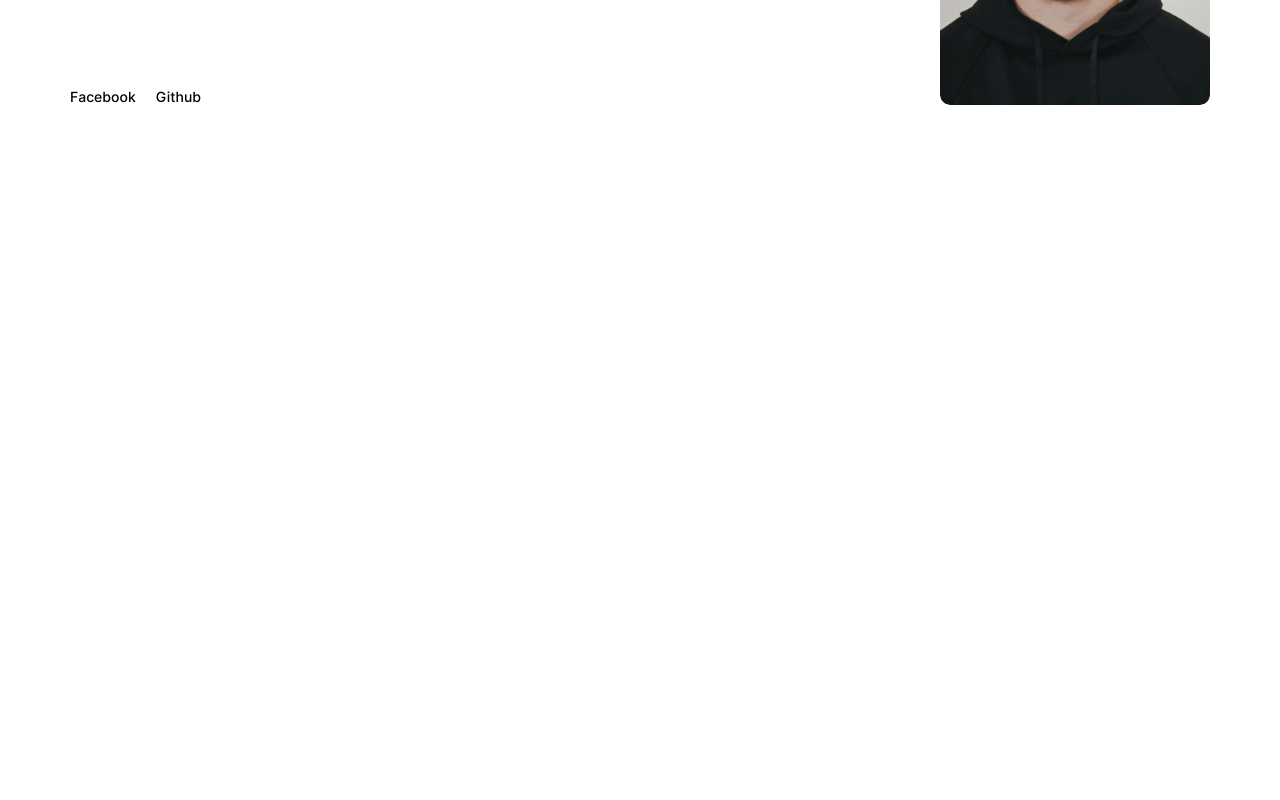
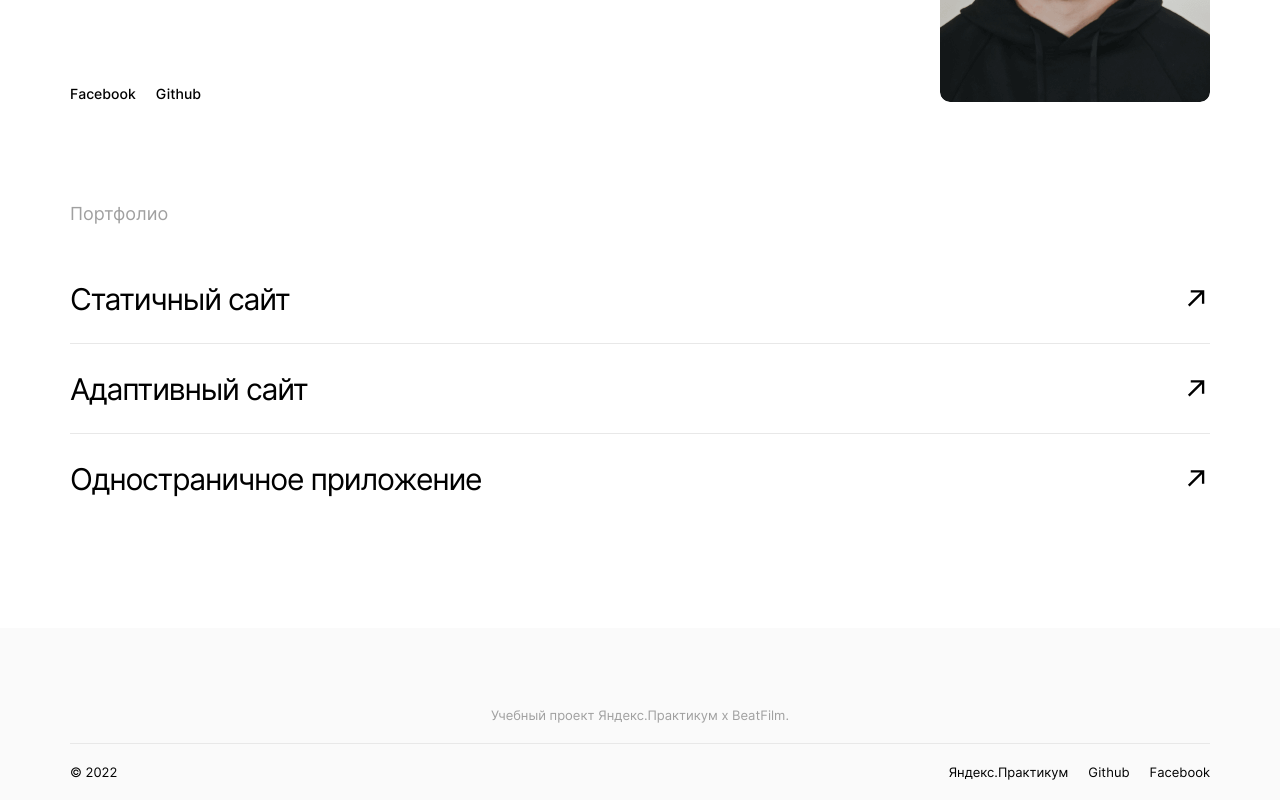
Before and after one commit to Ali-Gator/movies-explorer-frontend, a React (Create React App) app: page / in a window 1280 px wide. Shown: the part 2318-3118 px from the top of the page. Before the commit the page ends 2525 px from the top, so only its background shows below. Built offline with nearby package versions, Linux system fonts and the light colour scheme.

Commit message:
feat: add layout for portfolio and footer components

```diff
--- a/public/index.html
+++ b/public/index.html
@@ -10,11 +10,6 @@
 <body>
 <noscript>You need to enable JavaScript to run this app.</noscript>
 <div id='root'></div>
-<div class='root'>
-
-
-  <section class='portfolio'></section>
-  <footer class='footer'></footer>
-</div>
+<div class='root'></div>
 </body>
 </html>
--- /dev/null
+++ b/src/components/Footer/Footer.jsx
@@ -0,0 +1,33 @@
+import React from 'react';
+import './footer.css';
+import { NavLink } from 'react-router-dom';
+
+function Footer() {
+  return (
+    <footer className='footer'>
+      <p className='footer__text'>Учебный проект Яндекс.Практикум х BeatFilm.</p>
+      <div className='footer__wrapper'>
+        <p className='footer__copyright'>&copy; 2022</p>
+        <ul className='footer__links'>
+          <li>
+            <NavLink to='/signup' className='footer__link'>
+              Яндекс.Практикум
+            </NavLink>
+          </li>
+          <li>
+            <NavLink to='/signup' className='footer__link'>
+              Github
+            </NavLink>
+          </li>
+          <li>
+            <NavLink to='/signup' className='footer__link'>
+              Facebook
+            </NavLink>
+          </li>
+        </ul>
+      </div>
+    </footer>
+  );
+}
+
+export default Footer;
--- /dev/null
+++ b/src/components/Footer/footer.css
@@ -0,0 +1,38 @@
+.footer {
+  font-size: 13px;
+  line-height: 1.23;
+  padding: 79px 70px 20px;
+  background-color: #FAFAFA;
+}
+
+.footer__text {
+  margin: 0;
+  padding: 0 0 20px;
+  text-align: center;
+  color: #A0A0A0;
+  border-bottom: 1px solid #E8E8E8;
+}
+
+.footer__wrapper {
+  display: flex;
+  align-items: center;
+  justify-content: space-between;
+  margin-top: 20px;
+}
+
+.footer__copyright {
+  margin: 0;
+}
+
+.footer__links {
+  display: flex;
+  margin: 0;
+  padding: 0;
+  list-style: none;
+  column-gap: 20px;
+}
+
+.footer__link {
+  text-decoration: none;
+  color: inherit;
+}
--- a/src/components/Main/Main.jsx
+++ b/src/components/Main/Main.jsx
@@ -5,6 +5,8 @@ import Promo from '../Promo/Promo';
 import AboutProject from '../AboutProject/AboutProject';
 import Techs from '../Techs/Techs';
 import AboutMe from '../AboutMe/AboutMe';
+import Portfolio from '../Portfolio/Portfolio';
+import Footer from '../Footer/Footer';
 
 function Main() {
   return (
@@ -14,6 +16,8 @@ function Main() {
       <AboutProject />
       <Techs />
       <AboutMe />
+      <Portfolio />
+      <Footer />
     </div>
   );
 }
--- /dev/null
+++ b/src/components/Portfolio/Portfolio.jsx
@@ -0,0 +1,30 @@
+import React from 'react';
+import { NavLink } from 'react-router-dom';
+import './portfolio.css';
+
+function Portfolio() {
+  return (
+    <section className='portfolio'>
+      <h2 className='portfolio__title'>Портфолио</h2>
+      <ul className='portfolio__list'>
+        <li>
+          <NavLink to='/signup' className='portfolio__item'>
+            Статичный сайт
+          </NavLink>
+        </li>
+        <li>
+          <NavLink to='/signup' className='portfolio__item'>
+            Адаптивный сайт
+          </NavLink>
+        </li>
+        <li>
+          <NavLink to='/signup' className='portfolio__item'>
+            Одностраничное приложение
+          </NavLink>
+        </li>
+      </ul>
+    </section>
+  );
+}
+
+export default Portfolio;
--- /dev/null
+++ b/src/components/Portfolio/portfolio.css
@@ -0,0 +1,44 @@
+.portfolio {
+  padding: 0 70px 105px;
+}
+
+.portfolio__title {
+  font-size: 18px;
+  font-weight: 400;
+  line-height: 1.11;
+  margin: 0;
+  color: #A0A0A0;
+}
+
+.portfolio__list {
+  margin: 30px 0 0;
+  padding: 0;
+  list-style: none;
+}
+
+.portfolio__item {
+  font-size: 30px;
+  line-height: 1.67;
+  position: relative;
+  display: block;
+  padding: 20px 0 19px;
+  text-decoration: none;
+  letter-spacing: -0.04em;
+  color: inherit;
+  border-bottom: 1px solid #E8E8E8;
+}
+
+.portfolio__list li:last-child .portfolio__item {
+  border-bottom: none;
+}
+
+.portfolio__item::after {
+  position: absolute;
+  top: 50%;
+  right: 0;
+  width: 29px;
+  height: 60px;
+  content: '';
+  transform: translateY(-50%);
+  background: url('../../images/arrow_right_up.svg') no-repeat center;
+}
--- a/src/components/Promo/promo.css
+++ b/src/components/Promo/promo.css
@@ -11,7 +11,7 @@
   width: 722px;
   height: 244px;
   content: '';
-  background-image: url(../../images/banner-beauty.svg);
+  background-image: url('../../images/banner-beauty.svg');
 }
 
 .promo__title {
--- a/src/components/Techs/techs.css
+++ b/src/components/Techs/techs.css
@@ -28,6 +28,7 @@
 }
 
 .techs__skill-item {
+  line-height: 1.21;
   width: 90px;
   padding: 21px 0 22px;
   text-align: center;
```
